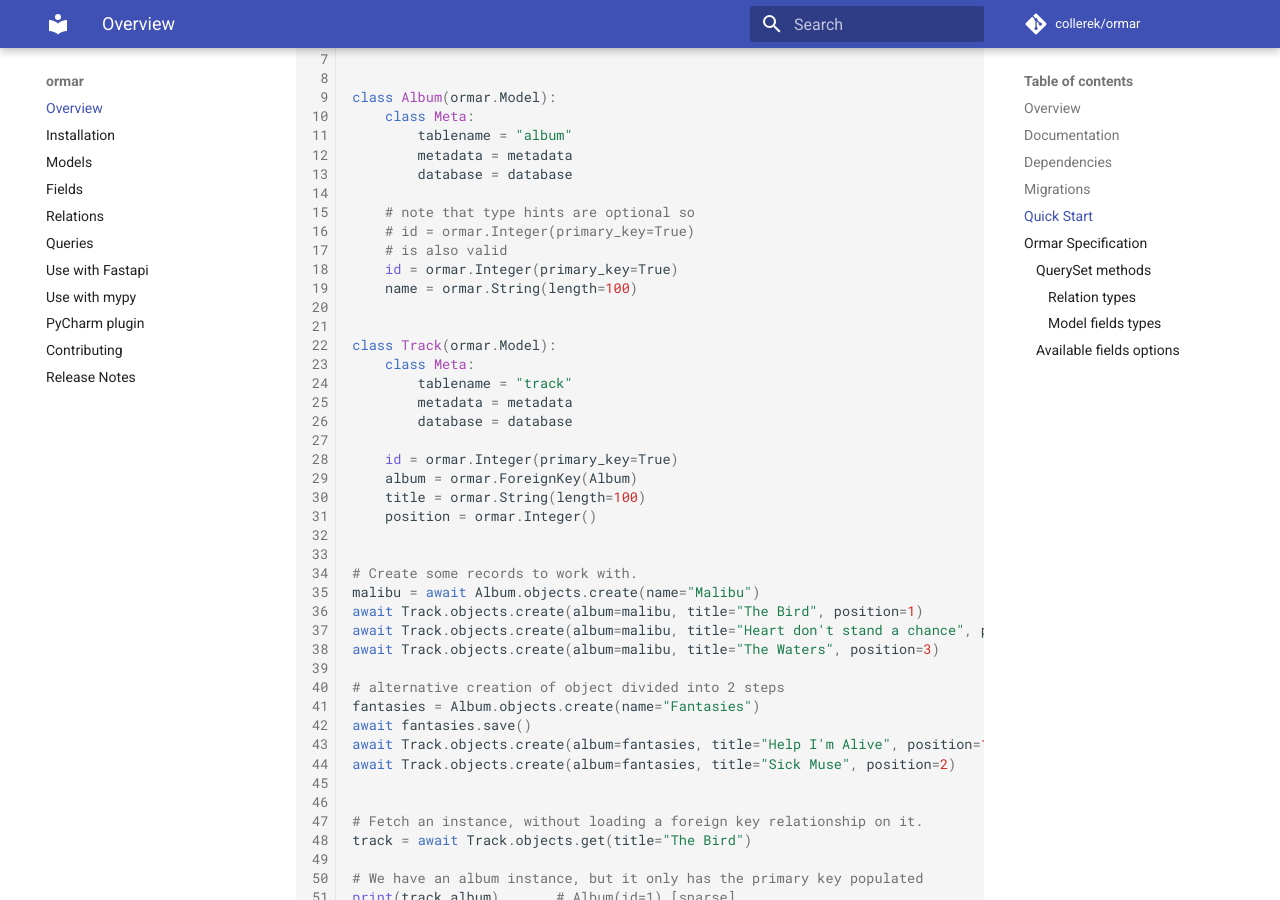
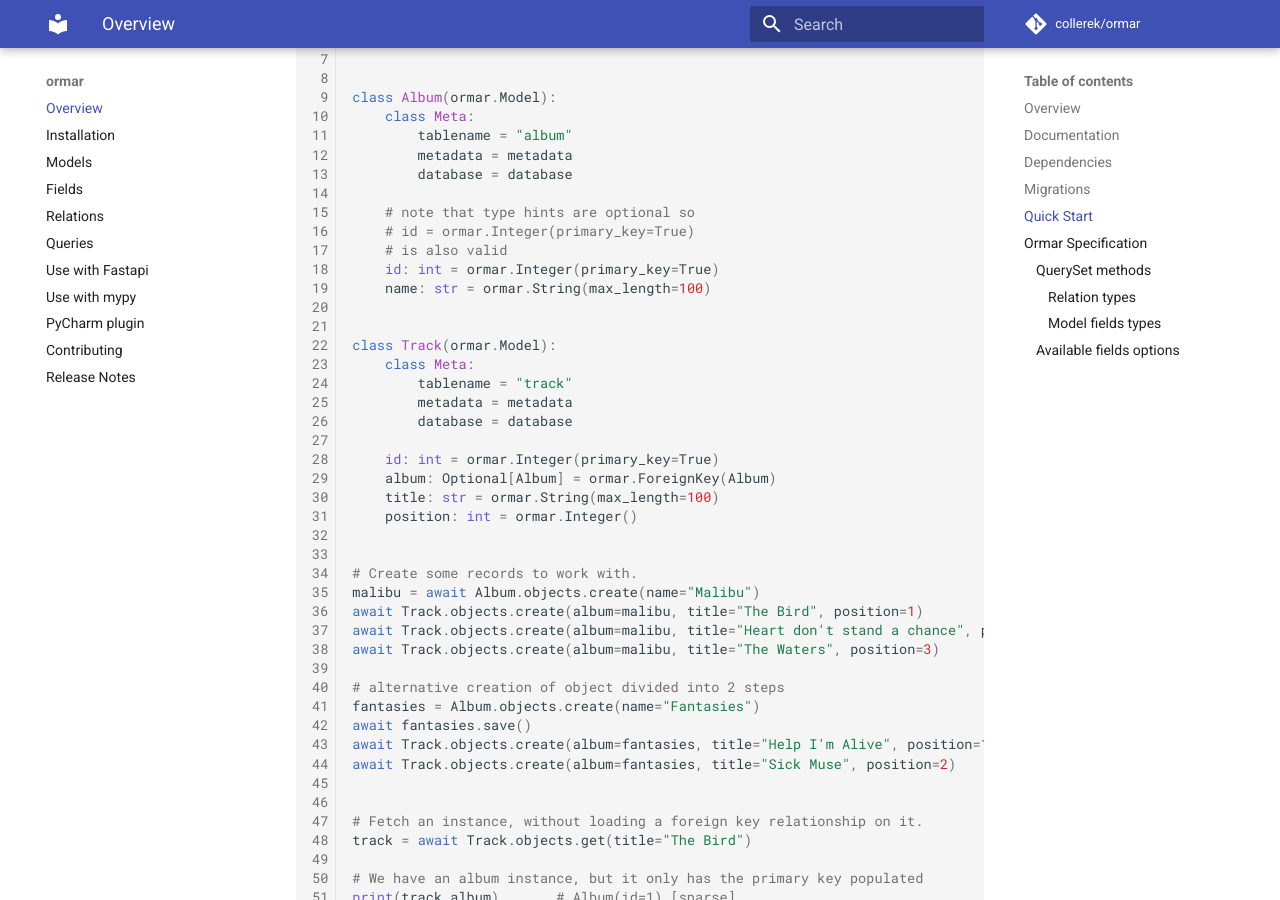
Before and after one commit to collerek/ormar, an MkDocs documentation site: the page built from docs/index.md, in a window 1280 px wide and 900 px high, scrolled down 1369 px. Built offline with MkDocs 1.6.1 and Material for MkDocs 9.7.7, drawn with Linux system fonts in a browser that asks for light colours; nearby versions of some CDN libraries; comment, search, counter and statistics services are not loaded.

Commit message:
Fix inconsistencies in documentation
- Use max_length instead of length for String field
- Use same annotations in README.md and index.md as in docs_src

```diff
--- a/docs/index.md
+++ b/docs/index.md
@@ -79,8 +79,8 @@ class Album(ormar.Model):
     # note that type hints are optional so
     # id = ormar.Integer(primary_key=True)
     # is also valid
-    id = ormar.Integer(primary_key=True)
-    name = ormar.String(length=100)
+    id: int = ormar.Integer(primary_key=True)
+    name: str = ormar.String(max_length=100)
 
 
 class Track(ormar.Model):
@@ -89,10 +89,10 @@ class Track(ormar.Model):
         metadata = metadata
         database = database
 
-    id = ormar.Integer(primary_key=True)
-    album = ormar.ForeignKey(Album)
-    title = ormar.String(length=100)
-    position = ormar.Integer()
+    id: int = ormar.Integer(primary_key=True)
+    album: Optional[Album] = ormar.ForeignKey(Album)
+    title: str = ormar.String(max_length=100)
+    position: int = ormar.Integer()
 
 
 # Create some records to work with.
```
Also changed, not shown: README.md (+6 -6 lines), 1 other file.
